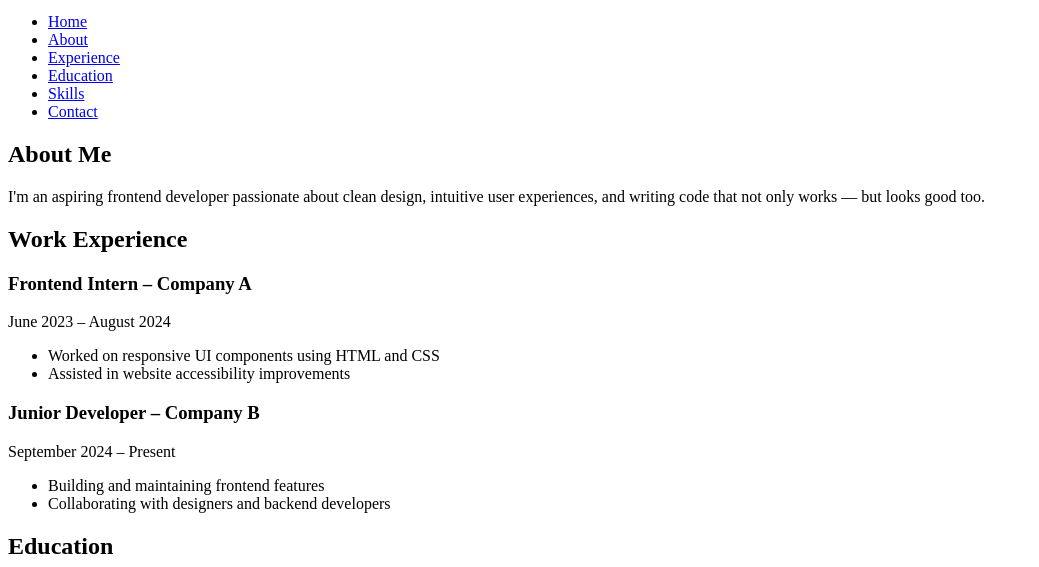
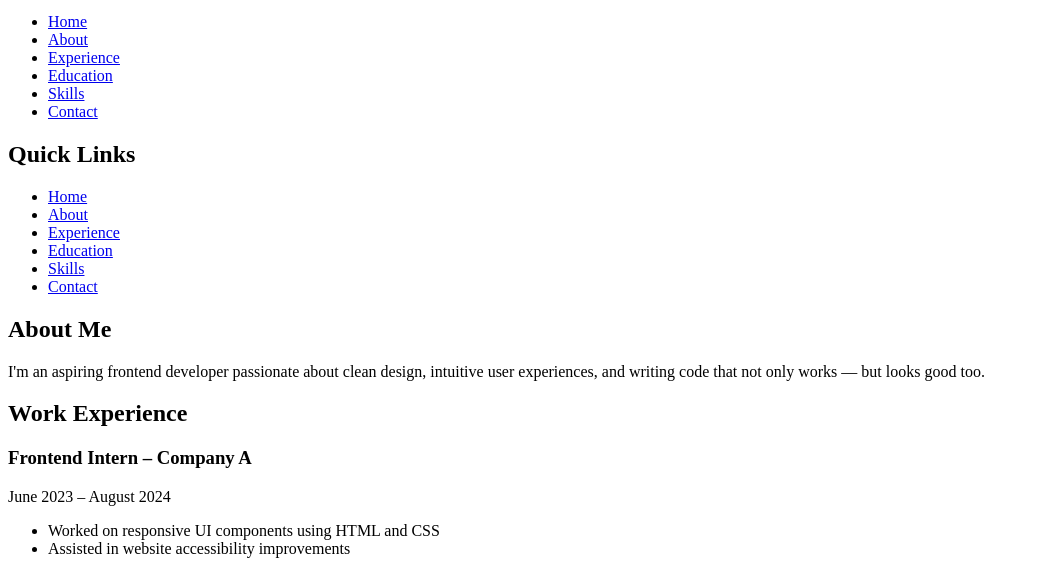
Before and after one commit to devbyjonni/cv-website-html, a plain HTML site: page index.html in a window 1280 px wide. Shown: the part 233-800 px from the top of the page, without its empty margins (0-1039 px from the left). Drawn offline with Linux system fonts and the light colour scheme.

Commit message:
Add sidebar structure with aside and container

```diff
--- a/index.html
+++ b/index.html
@@ -27,14 +27,27 @@
         </ul>
       </nav>
     </header>
+
+    <div class="container">
+      <aside>
+        <h2>Quick Links</h2>
+        <ul>
+          <li><a href="index.html">Home</a></li>
+          <li><a href="about.html">About</a></li>
+          <li><a href="experience.html">Experience</a></li>
+          <li><a href="education.html">Education</a></li>
+          <li><a href="skills.html">Skills</a></li>
+          <li><a href="contact.html">Contact</a></li>
+        </ul>
+      </aside>
       <main>
         <!-- Sections: About, Experience, Education, Skills -->
         <section id="about">
           <h2>About Me</h2>
           <p>
             I'm an aspiring frontend developer passionate about clean design,
-          intuitive user experiences, and writing code that not only works — but
-          looks good too.
+            intuitive user experiences, and writing code that not only works —
+            but looks good too.
           </p>
         </section>
 
@@ -76,6 +89,7 @@
           </ul>
         </section>
       </main>
+    </div>
 
     <footer>
       <p>&copy; 2025 John Doe</p>
```
Lines whose indentation alone changed are shown as unchanged.
